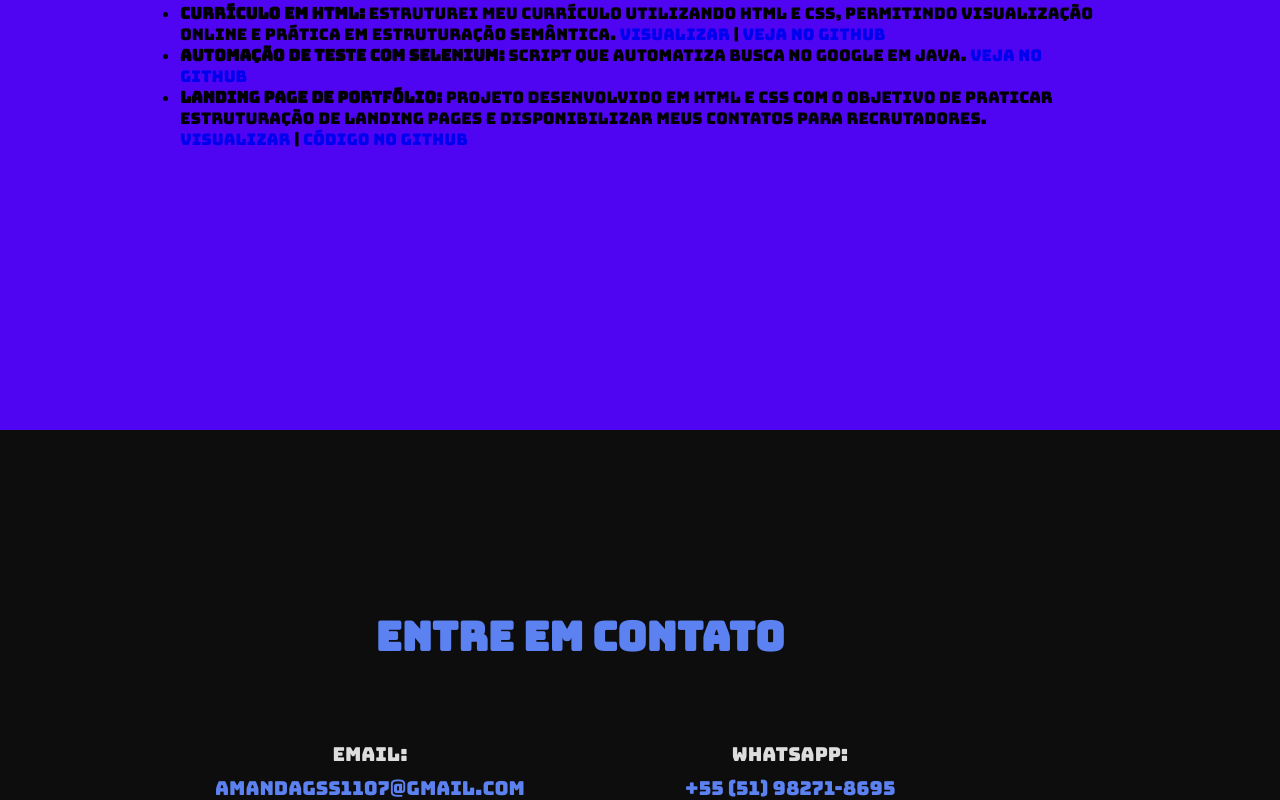
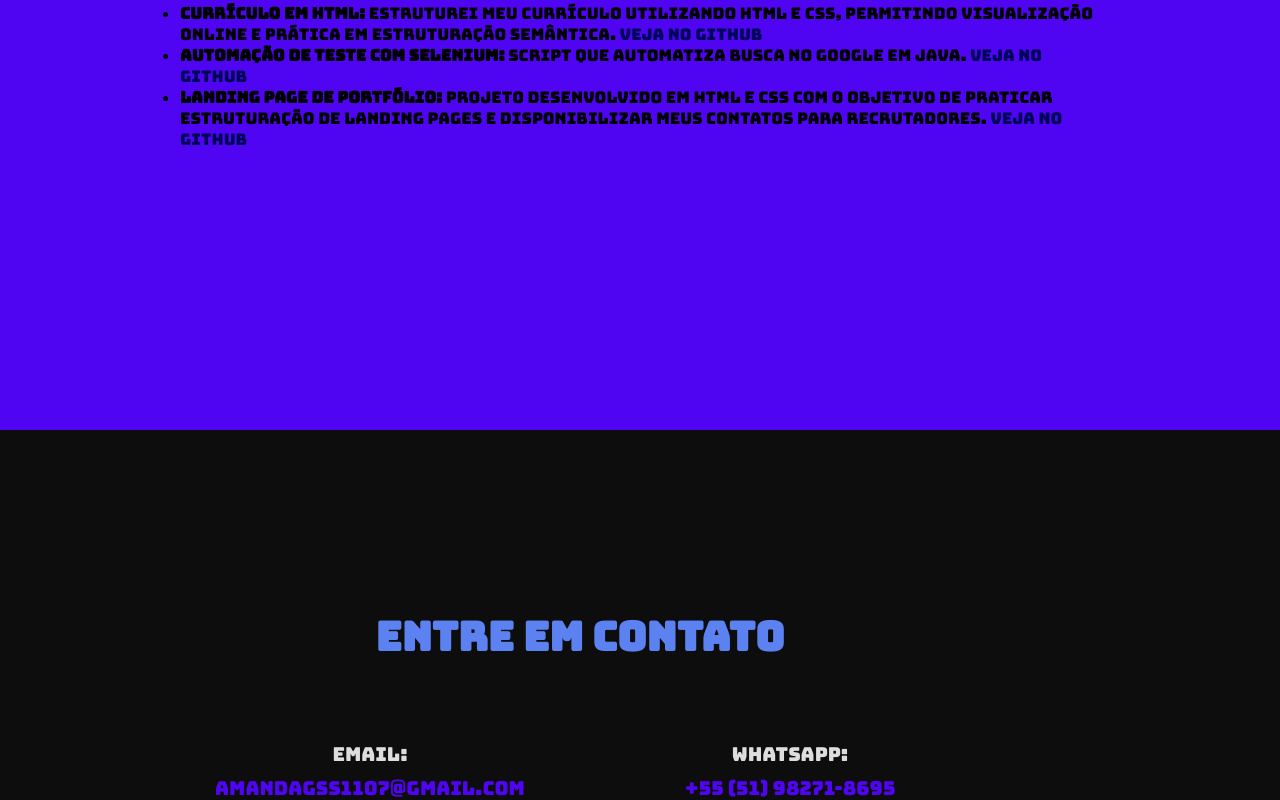
Before and after one commit to amandagss11/Langing_pageAS, a plain HTML site: page index.html in a window 1280 px wide. Shown: the part 2040-2840 px from the top of the page. Drawn offline with Linux system fonts and the light colour scheme; some icons are missing; a web font is replaced by a local one.

Commit message:
Alterações no CSS

```diff
--- a/index.html
+++ b/index.html
@@ -78,15 +78,13 @@
              <ul>
                 <li>
                     <strong>Currículo em HTML:</strong>  Estruturei meu currículo utilizando HTML e CSS, permitindo visualização online e prática em estruturação semântica.
-                    <a href="http://127.0.0.1:5501/index.html">Visualizar</a> |
                     <a href="https://github.com/amandagss11/curriculo-html">Veja no GitHub</a>
 
                 </li>
                 <li><strong>Automação de Teste com Selenium:</strong> Script que automatiza busca no Google em Java. <a href="https://github.com/edulf05/software-para-gestao-de-despesas">Veja no GitHub</a></li>
                   <li>
                     <strong>Landing Page de Portfólio:</strong> Projeto desenvolvido em HTML e CSS com o objetivo de praticar estruturação de landing pages e disponibilizar meus contatos para recrutadores.
-                    <a href="https://seu-usuario.github.io/portfolio-html" target="_blank">Visualizar</a> |
-                    <a href="https://github.com/seu-usuario/portfolio-html" target="_blank">Código no GitHub</a>
+                    <a href="https://github.com/amandagss11/Langing_pageAS" >Veja no GitHub</a>
                 </li>
              </ul>
             </div>
--- a/styles.css
+++ b/styles.css
@@ -115,6 +115,9 @@ section {
 #projetos {
     background-color: #5005F2;
 }
+#projetos a {
+    color: #020659; /* Use o azul-claro para que os links se destaquem no fundo roxo */
+}
 
 #contato {
     background-color: #0D0D0D;
@@ -157,6 +160,7 @@ section h2 {
     font-size: 1.6em;
     line-height: 1.5;
     margin-bottom: 30px;
+
 }
 
 .cta-button {
@@ -270,7 +274,7 @@ footer h2 {
 
 
 .contact-info a {
-    color: #5C82F2;
+    color: #5005F2;
     text-decoration: none;
     transition: color 0.3s ease;
 }
@@ -410,6 +414,7 @@ footer h2 {
     .linguagem-item p {
         font-size: 0.9em;
     }
+
     @media (max-width: 868px) {
     #contato .contact-info {
         gap: 15px;
@@ -428,4 +433,5 @@ footer h2 {
         height: 1.5em;
     }
 }
+
 }
```
